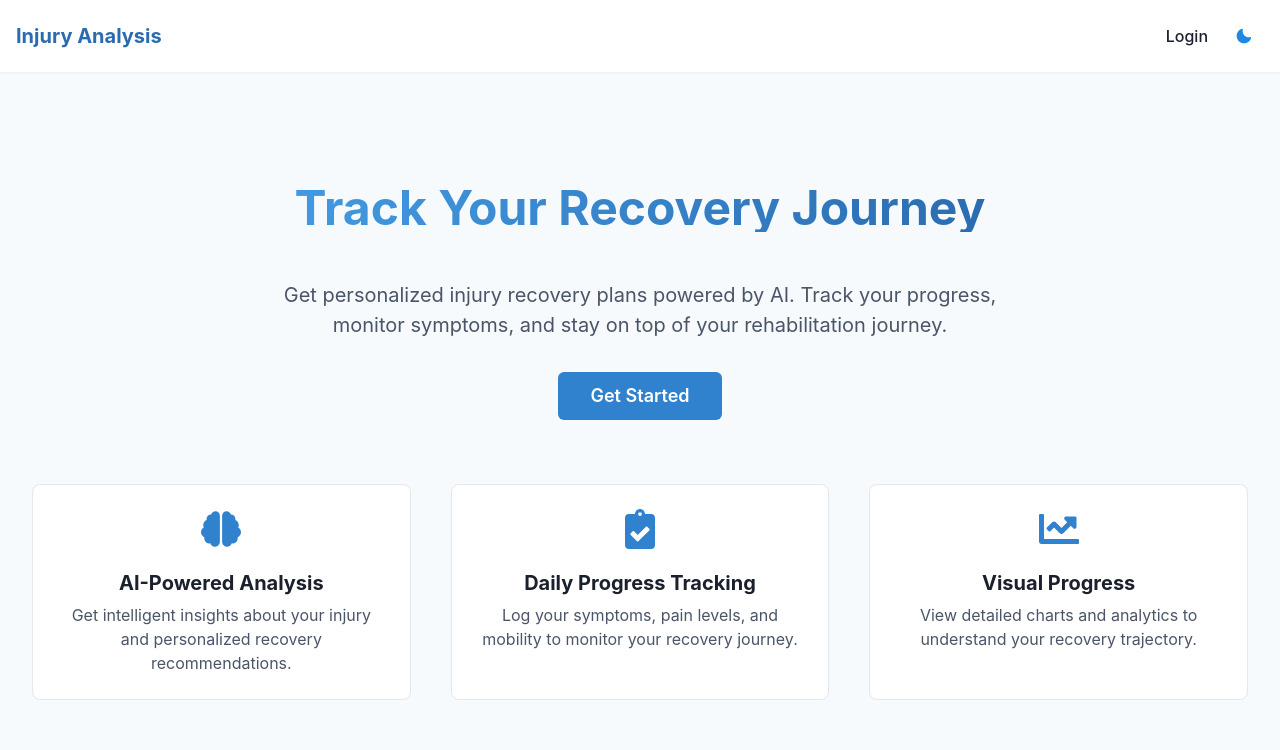
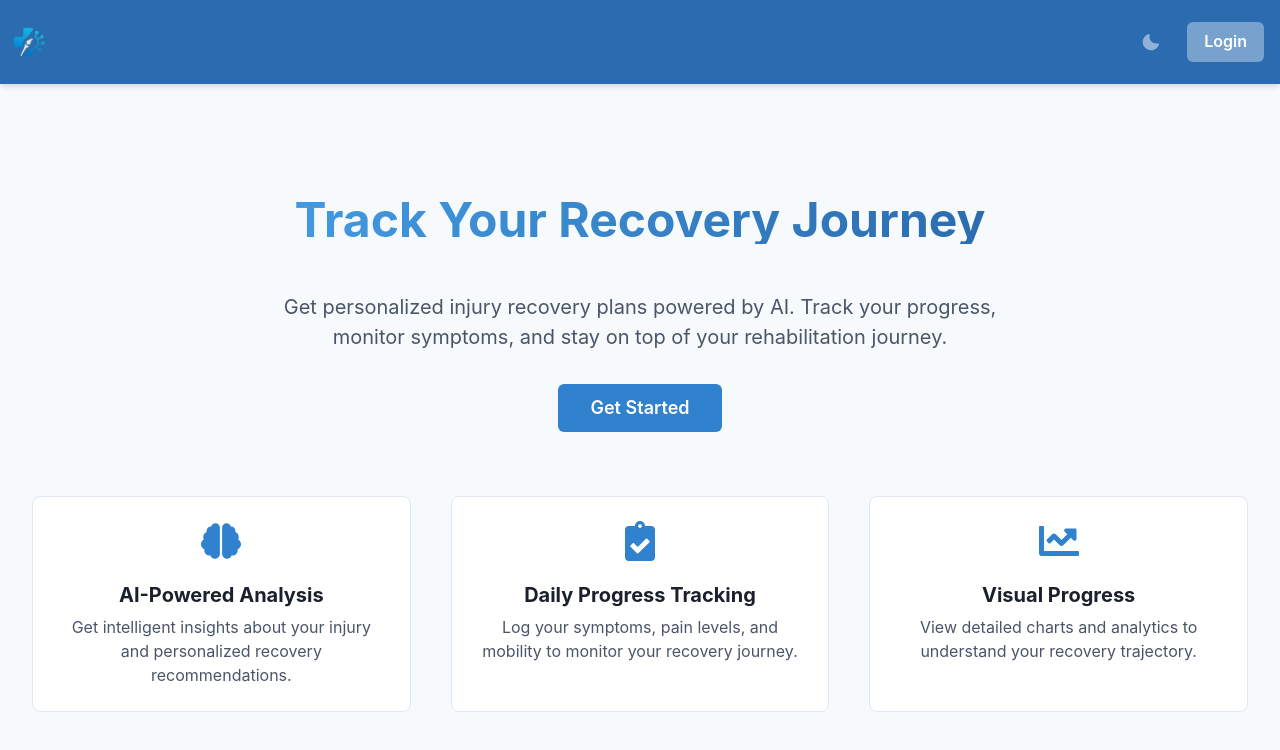
Before and after one commit to huzsaif/InjuryAnalysis, a React (Vite) app: page /home in a window 1280 px wide. Shown: the top 750 px of the page. Built offline with nearby package versions, Linux system fonts and the light colour scheme; no server answers.

Commit message:
Update logo implementation and add dark/light mode toggle

```diff
--- /dev/null
+++ b/src/components/ColorModeToggle.tsx
@@ -0,0 +1,28 @@
+import { Button, useColorMode, Tooltip, IconButton } from '@chakra-ui/react';
+import { SunIcon, MoonIcon } from '@chakra-ui/icons';
+
+export const ColorModeToggle = () => {
+  const { colorMode, toggleColorMode } = useColorMode();
+
+  return (
+    <Tooltip
+      label={colorMode === 'light' ? 'Switch to dark mode' : 'Switch to light mode'}
+      aria-label="Color mode toggle"
+      placement="bottom"
+    >
+      <IconButton
+        aria-label={colorMode === 'light' ? 'Switch to dark mode' : 'Switch to light mode'}
+        icon={colorMode === 'light' ? <MoonIcon /> : <SunIcon />}
+        onClick={toggleColorMode}
+        variant="ghost"
+        colorScheme="whiteAlpha"
+        fontSize="lg"
+        size="md"
+        borderRadius="md"
+        _hover={{
+          bg: 'whiteAlpha.300',
+        }}
+      />
+    </Tooltip>
+  );
+};
--- a/src/components/Layout.tsx
+++ b/src/components/Layout.tsx
@@ -1,11 +1,12 @@
-import { Box, Container, Flex, Heading, IconButton, useColorMode, Button } from '@chakra-ui/react';
-import { Link as RouterLink, Outlet, useNavigate } from 'react-router-dom';
-import { SunIcon, MoonIcon } from '@chakra-ui/icons';
-import { Link as ChakraLink } from '@chakra-ui/react';
+import React from 'react';
+import { Box, Container, Flex, Button, HStack, useColorModeValue, Text, Spacer } from '@chakra-ui/react';
+import { Link as RouterLink, Outlet } from 'react-router-dom';
 import { useAuth } from '../contexts/AuthContext';
+import { useNavigate } from 'react-router-dom';
+import Logo from './Logo';
+import { ColorModeToggle } from './ColorModeToggle';
 
 export const Layout = () => {
-  const { colorMode, toggleColorMode } = useColorMode();
   const { user, logOut } = useAuth();
   const navigate = useNavigate();
 
@@ -14,55 +15,90 @@ export const Layout = () => {
       await logOut();
       navigate('/login');
     } catch (error) {
-      console.error('Error logging out:', error);
+      console.error('Failed to log out', error);
     }
   };
 
   return (
-    <Box minH="100vh" w="100%" bg={colorMode === 'light' ? 'gray.50' : 'gray.800'}>
-      <Box as="nav" bg={colorMode === 'light' ? 'white' : 'gray.900'} py={4} shadow="sm" w="100%">
-        <Container maxW="100%" px={4}>
+    <Box display="flex" flexDirection="column" minHeight="100vh">
+      <Box
+        as="nav"
+        bg={useColorModeValue('blue.600', 'blue.900')}
+        color="white"
+        py={3}
+        boxShadow="md"
+      >
+        <Container
+          maxW="container.xl"
+          px={0}
+          mx="0"
+          marginInlineStart="0"
+          sx={{
+            pl: "0 !important",
+            ml: "0 !important"
+          }}
+        >
           <Flex justify="space-between" align="center">
-            <Flex gap={8} align="center">
-              <RouterLink to="/home">
-                <Heading size="md" color={colorMode === 'light' ? 'blue.600' : 'blue.300'} cursor="pointer">
-                  Injury Analysis
-                </Heading>
-              </RouterLink>
+            <Box
+              display="flex"
+              alignItems="center"
+              pl={0}
+              ml={0}
+              position="relative"
+              left={0}
+            >
+              <Logo size="lg" withText={false} />
+            </Box>
+            <Spacer />
 
-              {/* Only show these links if user is authenticated */}
-              {user && (
-                <>
-                  <ChakraLink as={RouterLink} to="/dashboard">Dashboard</ChakraLink>
-                  <ChakraLink as={RouterLink} to="/new-injury">Report Injury</ChakraLink>
-                </>
-              )}
-            </Flex>
-            <Flex gap={4} align="center">
-              {user ? (
+            {user ? (
+              <HStack spacing={4} pr={4}>
+                <RouterLink to="/dashboard">
+                  <Button variant="ghost" colorScheme="whiteAlpha">
+                    Dashboard
+                  </Button>
+                </RouterLink>
+                <RouterLink to="/new-injury">
+                  <Button variant="ghost" colorScheme="whiteAlpha">
+                    Report Injury
+                  </Button>
+                </RouterLink>
+                <ColorModeToggle />
                 <Button
+                  variant="outline"
+                  colorScheme="whiteAlpha"
                   onClick={handleLogout}
-                  variant="ghost"
-                  size="sm"
                 >
                   Logout
                 </Button>
-              ) : (
-                <ChakraLink as={RouterLink} to="/login">Login</ChakraLink>
-              )}
-              <IconButton
-                aria-label="Toggle color mode"
-                icon={colorMode === 'light' ? <MoonIcon /> : <SunIcon />}
-                onClick={toggleColorMode}
-                variant="ghost"
-              />
-            </Flex>
+              </HStack>
+            ) : (
+              <HStack spacing={4} pr={4}>
+                <ColorModeToggle />
+                <RouterLink to="/login">
+                  <Button colorScheme="whiteAlpha" variant="solid">
+                    Login
+                  </Button>
+                </RouterLink>
+              </HStack>
+            )}
           </Flex>
         </Container>
       </Box>
-      <Container maxW="100%" px={4} py={8}>
-        <Outlet />
-      </Container>
+
+      <Box as="main" flex="1" py={8}>
+        <Container maxW="container.xl">
+          <Outlet />
+        </Container>
+      </Box>
+
+      <Box as="footer" bg={useColorModeValue('gray.100', 'gray.900')} py={4}>
+        <Container maxW="container.xl">
+          <Text textAlign="center" fontSize="sm" color={useColorModeValue('gray.600', 'gray.400')}>
+            © {new Date().getFullYear()} RecovrAI. All rights reserved.
+          </Text>
+        </Container>
+      </Box>
     </Box>
   );
 };
--- /dev/null
+++ b/src/components/Logo.tsx
@@ -0,0 +1,69 @@
+import React, { useState } from 'react';
+import { Box, Image, Flex, Heading, useColorModeValue } from '@chakra-ui/react';
+import { Link as RouterLink } from 'react-router-dom';
+
+interface LogoProps {
+  size?: 'sm' | 'md' | 'lg';
+  withText?: boolean; // kept for backward compatibility but not used for the image
+}
+
+export const Logo: React.FC<LogoProps> = ({ size = 'md' }) => {
+  const [imageError, setImageError] = useState(false);
+
+  // Size mapping for different display sizes with adjusted left alignment
+  const sizeMap = {
+    sm: { height: '40px', width: '200px', fallbackSize: '32px', fontSize: 'sm' },
+    md: { height: '50px', width: '250px', fallbackSize: '40px', fontSize: 'md' },
+    lg: { height: '60px', width: '320px', fallbackSize: '48px', fontSize: 'lg' },
+  };
+
+  // Handle image loading error
+  const handleImageError = () => {
+    setImageError(true);
+  };
+
+  return (
+    <RouterLink to="/">
+      {!imageError ? (
+        <Image
+          src="/logo.jpg"
+          alt="RecovrAI Logo"
+          height={sizeMap[size].height}
+          width={sizeMap[size].width}
+          objectFit="contain"
+          objectPosition="left"
+          onError={handleImageError}
+        />
+      ) : (
+        // Fallback if image fails to load
+        <Flex align="center" gap={2}>
+          <Box
+            w={sizeMap[size].fallbackSize}
+            h={sizeMap[size].fallbackSize}
+            borderRadius="full"
+            bgGradient="linear(to-r, cyan.400, blue.500)"
+            display="flex"
+            alignItems="center"
+            justifyContent="center"
+            color="white"
+            fontWeight="bold"
+            fontSize={sizeMap[size].fontSize}
+          >
+            R
+          </Box>
+
+          <Heading
+            size={size}
+            bgGradient="linear(to-r, cyan.400, blue.600)"
+            bgClip="text"
+            fontWeight="bold"
+          >
+            RecovrAI
+          </Heading>
+        </Flex>
+      )}
+    </RouterLink>
+  );
+};
+
+export default Logo;
--- a/src/providers/ThemeProvider.tsx
+++ b/src/providers/ThemeProvider.tsx
@@ -1,11 +1,14 @@
-import { ChakraProvider, extendTheme } from '@chakra-ui/react';
+import { ChakraProvider, extendTheme, ColorModeScript } from '@chakra-ui/react';
 import { mode } from '@chakra-ui/theme-tools';
 
+const config = {
+  initialColorMode: 'light',
+  useSystemColorMode: true,
+  cssVarPrefix: 'recoverai',
+};
+
 const theme = extendTheme({
-  config: {
-    initialColorMode: 'light',
-    useSystemColorMode: false,
-  },
+  config,
   styles: {
     global: (props: any) => ({
       html: {
@@ -20,6 +23,8 @@ const theme = extendTheme({
         margin: 0,
         padding: 0,
         bg: mode('gray.50', 'gray.900')(props),
+        color: mode('gray.800', 'whiteAlpha.900')(props),
+        transition: 'background-color 0.2s, color 0.2s',
       },
       '#root': {
         width: '100%',
@@ -40,6 +45,18 @@ const theme = extendTheme({
       800: '#1565c0',
       900: '#0d47a1',
     },
+    navy: {
+      50: '#e6eaf0',
+      100: '#c7d0dc',
+      200: '#a5b3c7',
+      300: '#8295b3',
+      400: '#607fa3',
+      500: '#496991',
+      600: '#375380',
+      700: '#254070',
+      800: '#132e60',
+      900: '#0c2340', // Navy blue to match the logo
+    },
   },
   components: {
     Button: {
@@ -56,5 +73,10 @@ const theme = extendTheme({
 });
 
 export const ThemeProvider = ({ children }: { children: React.ReactNode }) => {
-  return <ChakraProvider theme={theme}>{children}</ChakraProvider>;
+  return (
+    <>
+      <ColorModeScript initialColorMode={theme.config.initialColorMode} />
+      <ChakraProvider theme={theme}>{children}</ChakraProvider>
+    </>
+  );
 };
```
Also changed, not shown: public/logo.jpg (added).
